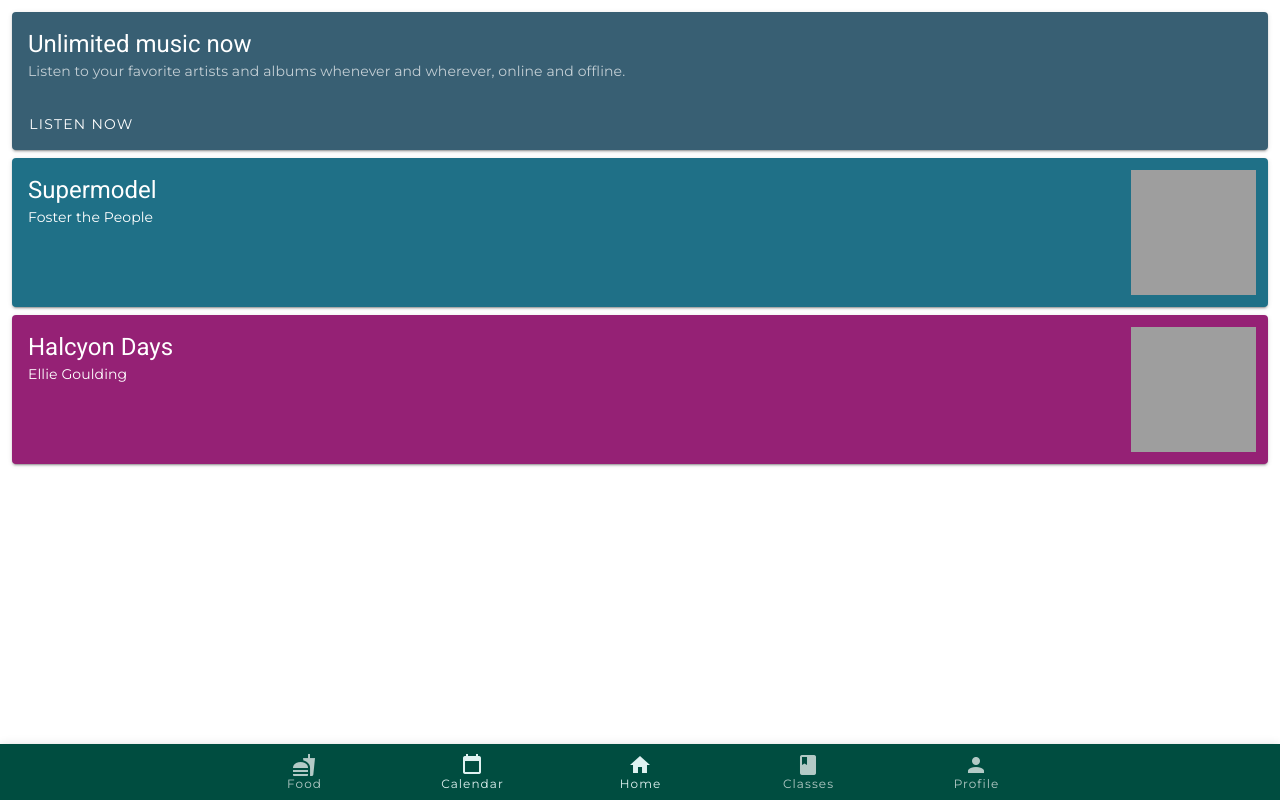
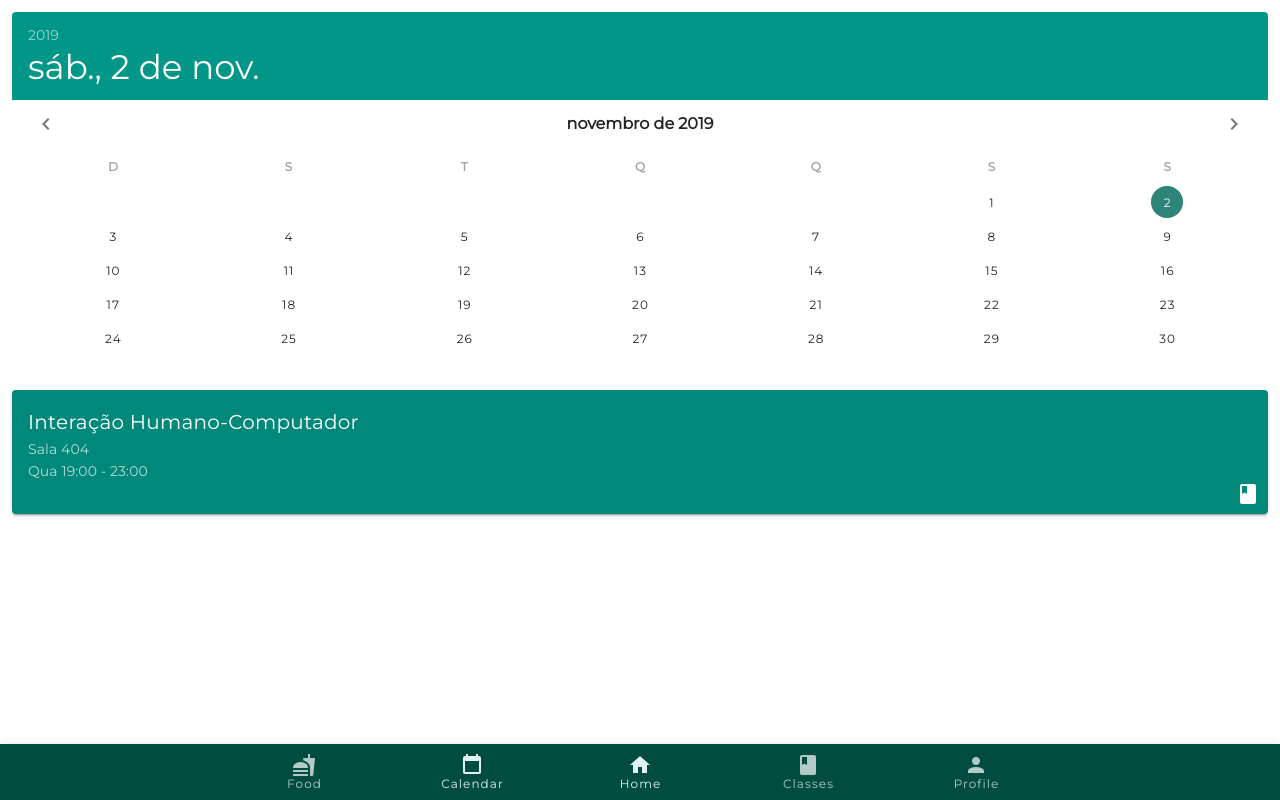
Before and after one commit to gucollaco/echo-front, a Nuxt app: page /calendar in a window 1280 px wide. Built offline with nearby package versions, Linux system fonts and the light colour scheme; grey boxes are pictures that could not be loaded.

Commit message:
Calendar page ok

```diff
--- a/pages/calendar/index.vue
+++ b/pages/calendar/index.vue
@@ -1,36 +1,29 @@
 <template>
   <v-container fluid>
-    <v-row dense>
+    <v-row justify="space-around">
       <v-col cols="12">
-        <v-card color="#385F73" dark>
-          <v-card-title class="headline">Unlimited music now</v-card-title>
-
-          <v-card-subtitle
-            >Listen to your favorite artists and albums whenever and wherever,
-            online and offline.</v-card-subtitle
-          >
-
-          <v-card-actions>
-            <v-btn text>Listen Now</v-btn>
-          </v-card-actions>
-        </v-card>
-      </v-col>
-      <v-col v-for="(item, i) in items" :key="i" cols="12">
-        <v-card :color="item.color" dark>
-          <div class="d-flex flex-no-wrap justify-space-between">
-            <div>
-              <v-card-title class="headline" v-text="item.title"></v-card-title>
-
-              <v-card-subtitle v-text="item.artist"></v-card-subtitle>
-            </div>
-
-            <v-avatar class="ma-3" size="125" tile>
-              <v-img :src="item.src"></v-img>
-            </v-avatar>
-          </div>
-        </v-card>
+        <v-date-picker
+          v-model="picker2"
+          full-width
+          color="primary darken-3"
+          header-color="primary"
+          locale="pt-br"
+        ></v-date-picker>
       </v-col>
     </v-row>
+    <v-card color="primary darken-1" dark>
+      <v-card-title>
+        Interação Humano-Computador
+      </v-card-title>
+      <v-card-subtitle>
+        Sala 404<br />
+        Qua 19:00 - 23:00
+      </v-card-subtitle>
+      <v-card-actions class="mt-n6">
+        <v-spacer></v-spacer>
+        <v-icon>mdi-book-variant</v-icon>
+      </v-card-actions>
+    </v-card>
   </v-container>
 </template>
 
@@ -38,20 +31,7 @@
 export default {
   layout: "menu",
   data: () => ({
-    items: [
-      {
-        color: "#1F7087",
-        src: "https://cdn.vuetifyjs.com/images/cards/foster.jpg",
-        title: "Supermodel",
-        artist: "Foster the People"
-      },
-      {
-        color: "#952175",
-        src: "https://cdn.vuetifyjs.com/images/cards/halcyon.png",
-        title: "Halcyon Days",
-        artist: "Ellie Goulding"
-      }
-    ]
+    picker2: new Date().toISOString().substr(0, 10)
   })
 }
 </script>
```
